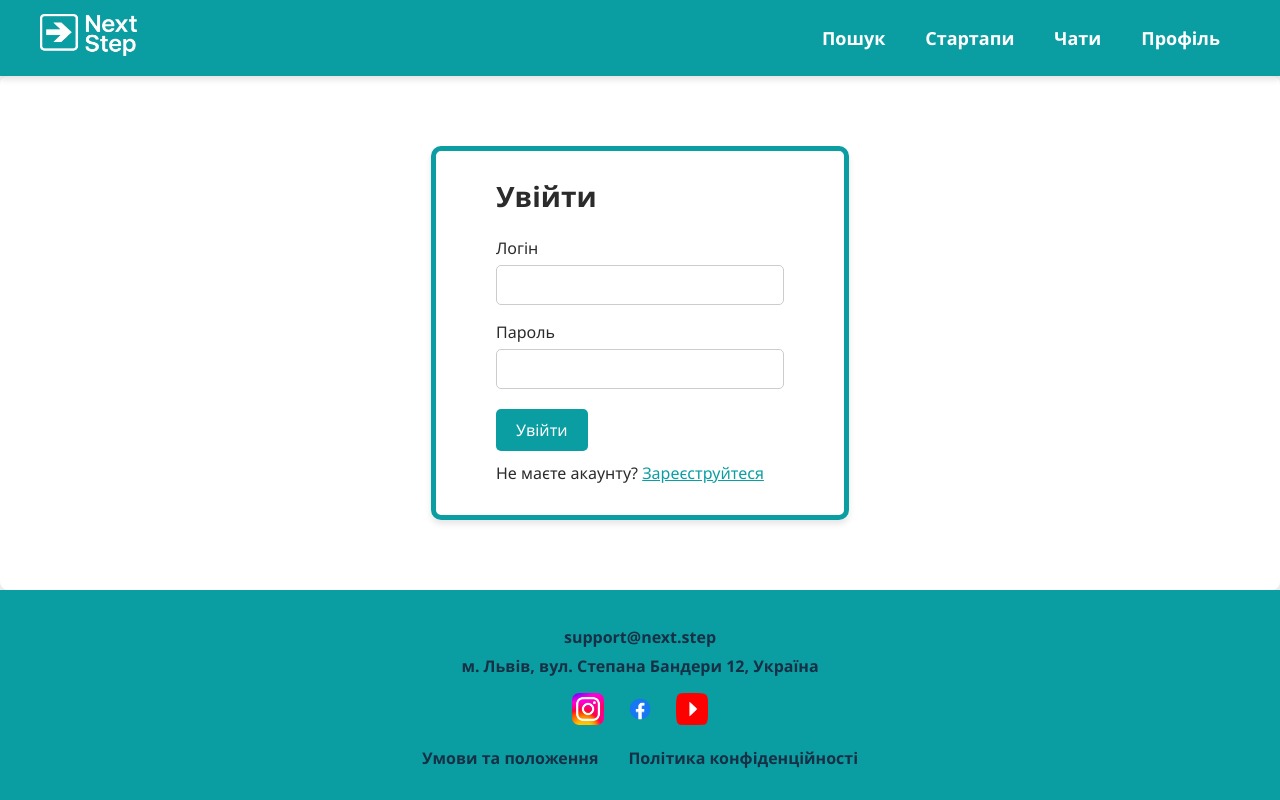
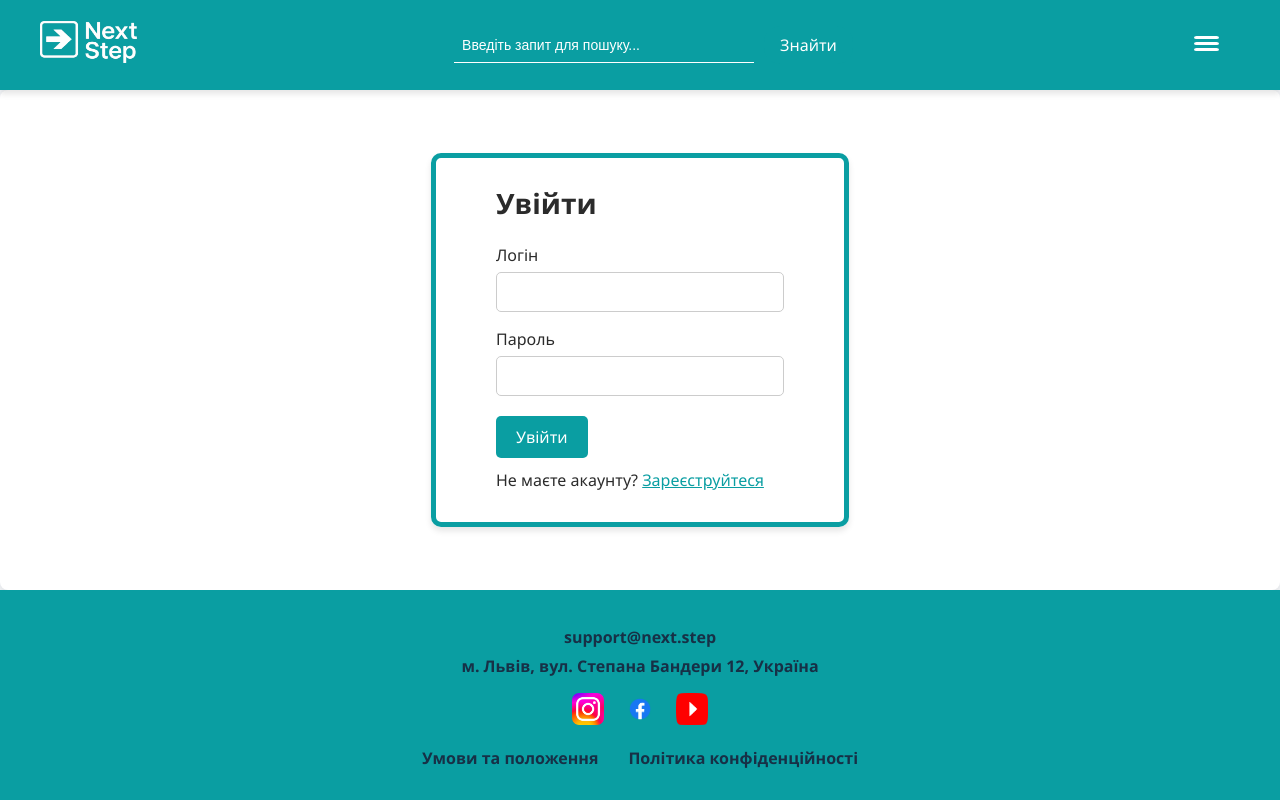
Before and after one commit to dark0m0n/NextStep, a React app in the folder frontend/: page /log in a window 1280 px wide. Built offline with nearby package versions, Linux system fonts and the light colour scheme; the HTML template or start-up script is replaced by a standard one.

Commit message:
menu updates
menu updates

```diff
--- a/frontend/src/components/Header.jsx
+++ b/frontend/src/components/Header.jsx
@@ -1,18 +1,21 @@
 import React, { useState } from "react";
 
 const MyHeader = () => {
-  const [searchVisible, setSearchVisible] = useState(false);
   const [smenuVisible, setSmenuVisible] = useState(false);
+  const [menuVisible, setMenuVisible] = useState(false);
 
   const toggleVisibility = () => setSmenuVisible(prev => !prev);
-  const toggleSearchField = () => setSearchVisible(prev => !prev);
+  const toggleMenu = () => setMenuVisible(prev => !prev);
 
     const submitSearch = () => {
+        const inputElement = document.getElementById('search-input');
         const query = document.getElementById('search-input').value;
+
+
     if (query) {
         console.log('Пошук за запитом:', query);
         } else {
-      alert('Будь ласка, введіть запит для пошуку.');
+            inputElement.style.borderColor = 'red';
         }
     };
 
@@ -20,26 +23,38 @@ const MyHeader = () => {
     <header>
     <div className="nav-container">
       <a href="/"><img className="logo" src="images/logo3_w.png" alt="Logo" /></a>
-      {searchVisible && (
+
         <div id="search-container">
           <input type="text" id="search-input" placeholder="Введіть запит для пошуку..." />
           <button id="search-submit" onClick={submitSearch}>Знайти</button>
         </div>
-      )}
-      <nav>
-        <button className="button" onClick={toggleSearchField}>Пошук</button>
-        <button className="button" onClick={toggleVisibility}>Стартапи</button>
-        <a href="/chat"><button className="button">Чати</button></a>
-        <a href="/log"><button className="button">Профіль</button></a>
-      </nav>
+
+              <button className="mainnavbtn" onClick={toggleMenu}>
+                  <svg xmlns="http://www.w3.org/2000/svg" width="30" height="30" viewBox="0 0 30 30" fill="none">
+                      <rect width="25" height="3" rx="2.5" fill="white" />
+                      <rect y="6" width="25" height="3" rx="2.5" fill="white" />
+                      <rect y="12" width="25" height="3" rx="2.5" fill="white" />
+                  </svg>
+              </button>
+              {menuVisible && (
+                  <nav id="nav">
+                      <a href="/log"><button className="button menubtn">Профіль</button></a>
+                      <a href="/chat"><button className="button menubtn">Чати</button></a>
+                      <button className="button menubtn" onClick={toggleVisibility}>Стартапи</button>
 
                       {smenuVisible && (
                           <div id="smenu">
-          <a href="/searchproj" className="smenu" id="one">Знайти стартап</a>
-          <a href="/searchemp" className="smenu" id="one">Знайти персонал</a>
-          <a href="/createproj" className="smenu" id="two">Створити стартап</a>
+                              <hr className="hrMENU"></hr>
+                              <a href="/searchproj" className="smenu" id="one"><button className="smbtn">Знайти стартап</button></a>
+                              <a href="/searchemp" className="smenu" id="one"><button className="smbtn">Знайти персонал</button></a>
+                              <a href="/createproj" className="smenu" id="two"><button className="smbtn stronger">Створити стартап</button></a>
                           </div>
                       )}
+
+
+
+
+            </nav>) }
       </div>
       </header>
   );
```
Lines whose indentation alone changed are shown as unchanged.
